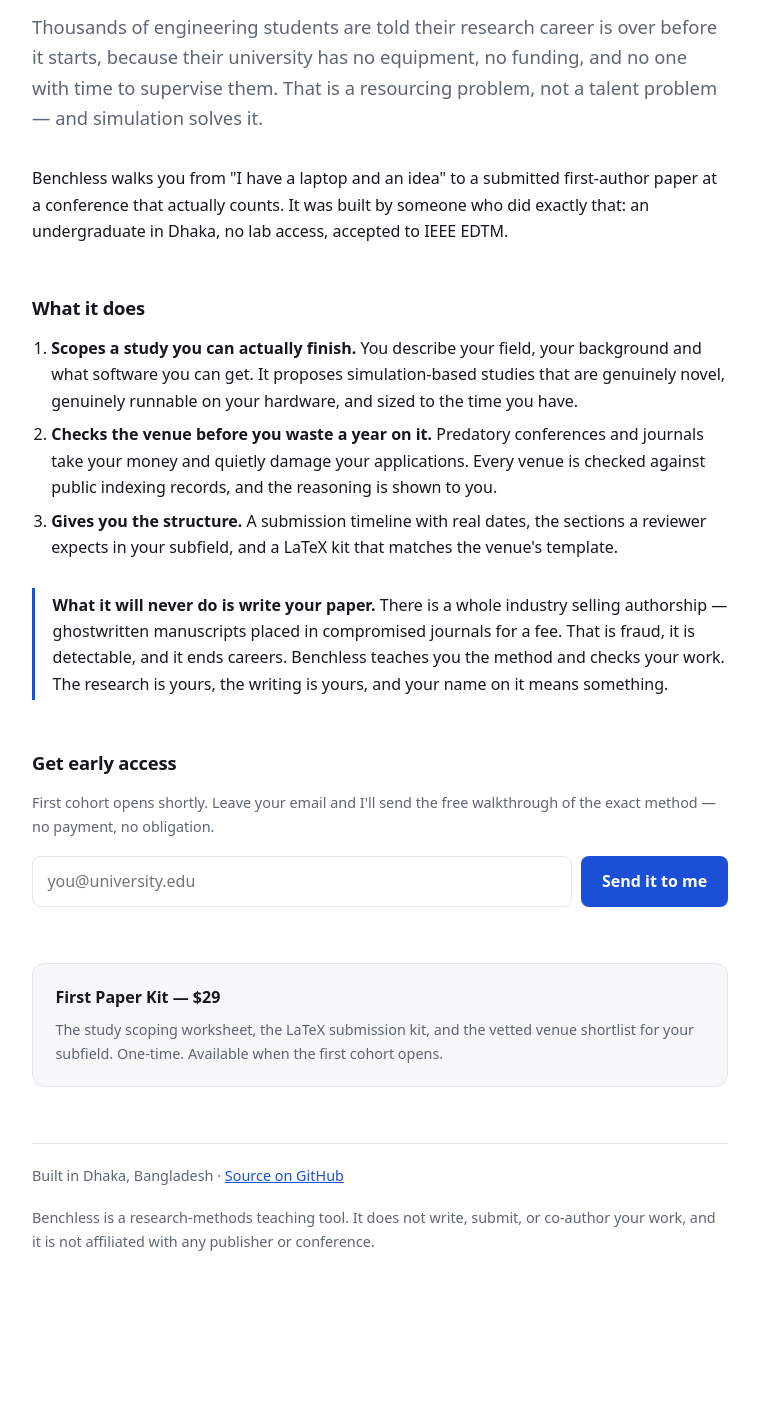
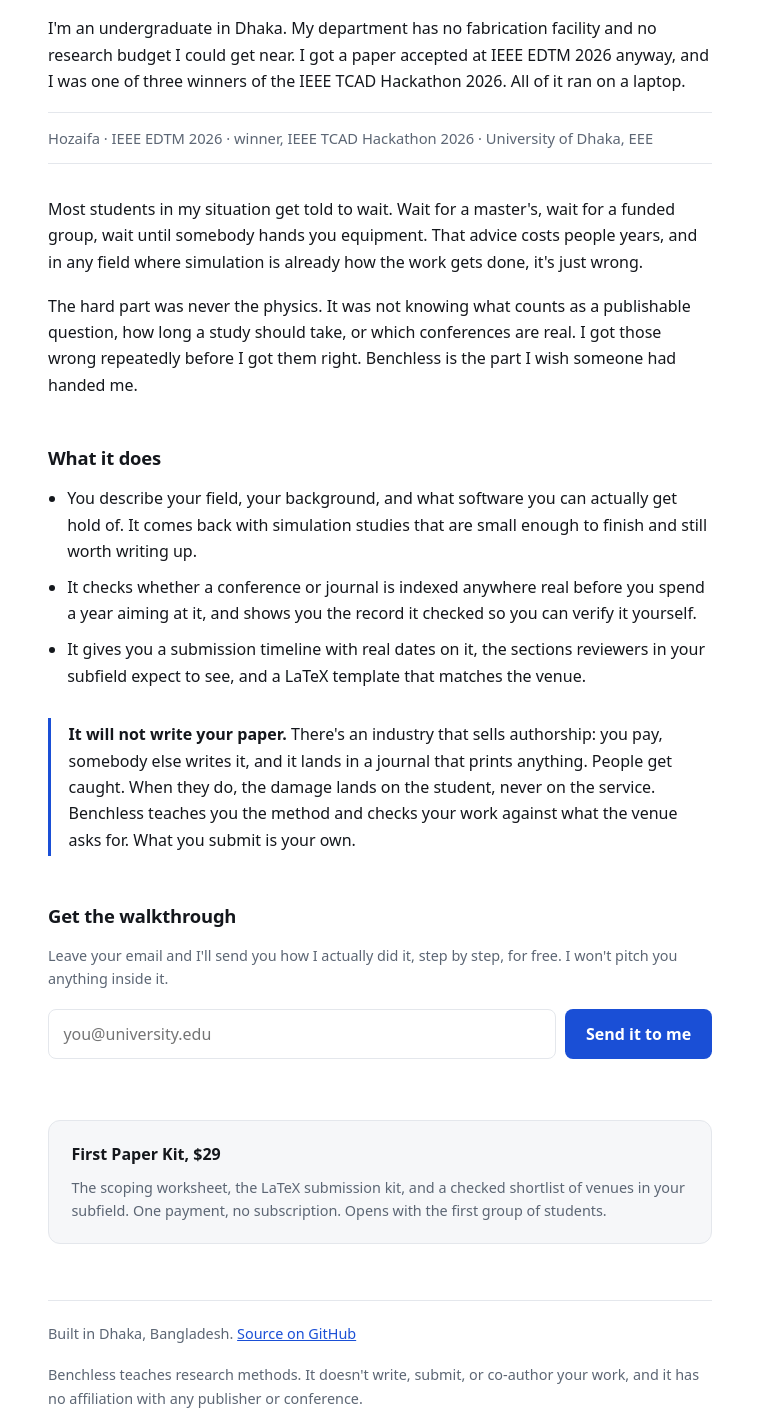
Before and after one commit to hozaifa1/benchless, a website: page public/index.html in a window 1280 px wide. Shown: the part 219-1633 px from the top of the page, without its empty margins (260-1019 px from the left). Before the commit the page ends 1586 px from the top, so only its background shows below. Drawn offline with Linux system fonts and the light colour scheme.

Commit message:
copy: rewrite landing page in first person, add IEEE TCAD Hackathon 2026 win
Stripped AI writing tells: rule-of-three stacks, negative parallelism,
em dashes, passive constructions, bolded inline list headers.

```diff
--- a/public/index.html
+++ b/public/index.html
@@ -3,23 +3,23 @@
 <head>
 <meta charset="utf-8">
 <meta name="viewport" content="width=device-width,initial-scale=1">
-<title>Benchless — publish your first paper without a lab</title>
-<meta name="description" content="A guided path from a laptop-only simulation study to a submitted first-author paper at a legitimate venue. You do the research. You write it. Your name goes on it.">
+<title>Benchless: publish your first paper without a lab</title>
+<meta name="description" content="I got into IEEE EDTM from Dhaka with no lab access, running everything on a laptop. Benchless teaches the method: scope a simulation study you can finish, check the venue is real, and submit it yourself.">
 <style>
   :root{color-scheme:light dark;--fg:#14171c;--muted:#5c6674;--bg:#fff;--line:#e4e7ec;--accent:#1a4fd6;--soft:#f6f7f9}
   @media (prefers-color-scheme:dark){:root{--fg:#e9ecf1;--muted:#98a2b1;--bg:#0e1014;--line:#242932;--accent:#88a6ff;--soft:#161a20}}
   *{box-sizing:border-box}
   body{margin:0;background:var(--bg);color:var(--fg);font:16px/1.65 ui-sans-serif,system-ui,-apple-system,"Segoe UI",Roboto,sans-serif;-webkit-font-smoothing:antialiased}
-  main{max-width:46rem;margin:0 auto;padding:4rem 1.25rem 6rem}
-  h1{font-size:2.3rem;line-height:1.15;margin:0 0 1rem;letter-spacing:-.03em}
-  h2{font-size:1.15rem;margin:3rem 0 .75rem;letter-spacing:-.01em}
+  main{max-width:44rem;margin:0 auto;padding:4rem 1.25rem 6rem}
+  h1{font-size:2.3rem;line-height:1.15;margin:0 0 1.2rem;letter-spacing:-.03em}
+  h2{font-size:1.15rem;margin:2.8rem 0 .75rem;letter-spacing:-.01em}
   p{margin:0 0 1.1rem}
-  .lede{font-size:1.15rem;color:var(--muted);margin-bottom:2rem}
   .brand{font-weight:600;letter-spacing:-.02em;margin-bottom:2.5rem;display:block}
-  ol,ul{margin:0 0 1.1rem;padding-left:1.2rem}
-  li{margin:.45rem 0}
-  .card{background:var(--soft);border:1px solid var(--line);border-radius:12px;padding:1.25rem 1.4rem;margin:1.5rem 0}
-  .honest{border-left:3px solid var(--accent);padding:.2rem 0 .2rem 1.1rem;margin:1.75rem 0}
+  .cred{font-size:.92rem;color:var(--muted);border-top:1px solid var(--line);border-bottom:1px solid var(--line);padding:.8rem 0;margin:0 0 2rem}
+  ul{margin:0 0 1.1rem;padding-left:1.2rem}
+  li{margin:.6rem 0}
+  .card{background:var(--soft);border:1px solid var(--line);border-radius:12px;padding:1.25rem 1.4rem;margin:1.8rem 0}
+  .honest{border-left:3px solid var(--accent);padding:.2rem 0 .2rem 1.1rem;margin:1.8rem 0}
   form{display:flex;gap:.6rem;flex-wrap:wrap;margin:1rem 0 .6rem}
   input[type=email]{flex:1 1 16rem;padding:.7rem .9rem;border:1px solid var(--line);border-radius:8px;background:var(--bg);color:var(--fg);font:inherit}
   button{padding:.7rem 1.3rem;border:0;border-radius:8px;background:var(--accent);color:#fff;font:inherit;font-weight:550;cursor:pointer}
@@ -35,23 +35,28 @@
   <span class="brand">Benchless</span>
 
   <h1>You don't need a lab to publish your first paper.</h1>
-  <p class="lede">Thousands of engineering students are told their research career is over before it starts, because their university has no equipment, no funding, and no one with time to supervise them. That is a resourcing problem, not a talent problem — and simulation solves it.</p>
 
-  <p>Benchless walks you from "I have a laptop and an idea" to a submitted first-author paper at a conference that actually counts. It was built by someone who did exactly that: an undergraduate in Dhaka, no lab access, accepted to IEEE EDTM.</p>
+  <p>I'm an undergraduate in Dhaka. My department has no fabrication facility and no research budget I could get near. I got a paper accepted at IEEE EDTM 2026 anyway, and I was one of three winners of the IEEE TCAD Hackathon 2026. All of it ran on a laptop.</p>
+
+  <p class="cred">Hozaifa · IEEE EDTM 2026 · winner, IEEE TCAD Hackathon 2026 · University of Dhaka, EEE</p>
+
+  <p>Most students in my situation get told to wait. Wait for a master's, wait for a funded group, wait until somebody hands you equipment. That advice costs people years, and in any field where simulation is already how the work gets done, it's just wrong.</p>
+
+  <p>The hard part was never the physics. It was not knowing what counts as a publishable question, how long a study should take, or which conferences are real. I got those wrong repeatedly before I got them right. Benchless is the part I wish someone had handed me.</p>
 
   <h2>What it does</h2>
-  <ol>
-    <li><strong>Scopes a study you can actually finish.</strong> You describe your field, your background and what software you can get. It proposes simulation-based studies that are genuinely novel, genuinely runnable on your hardware, and sized to the time you have.</li>
-    <li><strong>Checks the venue before you waste a year on it.</strong> Predatory conferences and journals take your money and quietly damage your applications. Every venue is checked against public indexing records, and the reasoning is shown to you.</li>
-    <li><strong>Gives you the structure.</strong> A submission timeline with real dates, the sections a reviewer expects in your subfield, and a LaTeX kit that matches the venue's template.</li>
-  </ol>
+  <ul>
+    <li>You describe your field, your background, and what software you can actually get hold of. It comes back with simulation studies that are small enough to finish and still worth writing up.</li>
+    <li>It checks whether a conference or journal is indexed anywhere real before you spend a year aiming at it, and shows you the record it checked so you can verify it yourself.</li>
+    <li>It gives you a submission timeline with real dates on it, the sections reviewers in your subfield expect to see, and a LaTeX template that matches the venue.</li>
+  </ul>
 
   <div class="honest">
-    <p style="margin:0"><strong>What it will never do is write your paper.</strong> There is a whole industry selling authorship — ghostwritten manuscripts placed in compromised journals for a fee. That is fraud, it is detectable, and it ends careers. Benchless teaches you the method and checks your work. The research is yours, the writing is yours, and your name on it means something.</p>
+    <p style="margin:0"><strong>It will not write your paper.</strong> There's an industry that sells authorship: you pay, somebody else writes it, and it lands in a journal that prints anything. People get caught. When they do, the damage lands on the student, never on the service. Benchless teaches you the method and checks your work against what the venue asks for. What you submit is your own.</p>
   </div>
 
-  <h2>Get early access</h2>
-  <p class="small">First cohort opens shortly. Leave your email and I'll send the free walkthrough of the exact method — no payment, no obligation.</p>
+  <h2>Get the walkthrough</h2>
+  <p class="small">Leave your email and I'll send you how I actually did it, step by step, for free. I won't pitch you anything inside it.</p>
   <form id="f">
     <input type="email" id="email" placeholder="you@university.edu" required autocomplete="email">
     <button type="submit" id="btn">Send it to me</button>
@@ -59,13 +64,13 @@
   <div id="msg"></div>
 
   <div class="card">
-    <p style="margin:0 0 .5rem"><strong>First Paper Kit — $29</strong></p>
-    <p class="small" style="margin:0">The study scoping worksheet, the LaTeX submission kit, and the vetted venue shortlist for your subfield. One-time. Available when the first cohort opens.</p>
+    <p style="margin:0 0 .5rem"><strong>First Paper Kit, $29</strong></p>
+    <p class="small" style="margin:0">The scoping worksheet, the LaTeX submission kit, and a checked shortlist of venues in your subfield. One payment, no subscription. Opens with the first group of students.</p>
   </div>
 
   <footer>
-    <p>Built in Dhaka, Bangladesh · <a href="https://github.com/hozaifa1/benchless">Source on GitHub</a></p>
-    <p>Benchless is a research-methods teaching tool. It does not write, submit, or co-author your work, and it is not affiliated with any publisher or conference.</p>
+    <p>Built in Dhaka, Bangladesh. <a href="https://github.com/hozaifa1/benchless">Source on GitHub</a></p>
+    <p>Benchless teaches research methods. It doesn't write, submit, or co-author your work, and it has no affiliation with any publisher or conference.</p>
   </footer>
 </main>
 <script>
@@ -74,17 +79,17 @@ f.addEventListener('submit',async e=>{
   e.preventDefault();
   const email=document.getElementById('email').value.trim();
   if(!email) return;
-  btn.disabled=true; msg.textContent='Saving…';
+  btn.disabled=true; msg.textContent='Saving...';
   try{
     const r=await fetch('https://firestore.googleapis.com/v1/projects/benchless-app/databases/(default)/documents/signups',{
       method:'POST',headers:{'Content-Type':'application/json'},
       body:JSON.stringify({fields:{email:{stringValue:email},created:{timestampValue:new Date().toISOString()},source:{stringValue:location.pathname}}})
     });
     if(!r.ok) throw new Error(r.status);
-    msg.textContent='Got it. Check your inbox in the next day or two.';
+    msg.textContent='Got it. I\'ll be in touch in a day or two.';
     f.reset();
   }catch(err){
-    msg.textContent='That did not save. Email 20hozaifa02@gmail.com and I will add you manually.';
+    msg.textContent='That didn\'t save. Email 20hozaifa02@gmail.com and I\'ll add you myself.';
   }finally{ btn.disabled=false; }
 });
 </script>
```
Also changed, not shown: 1 other file.
